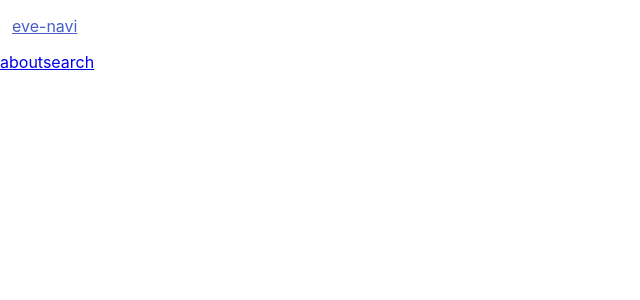
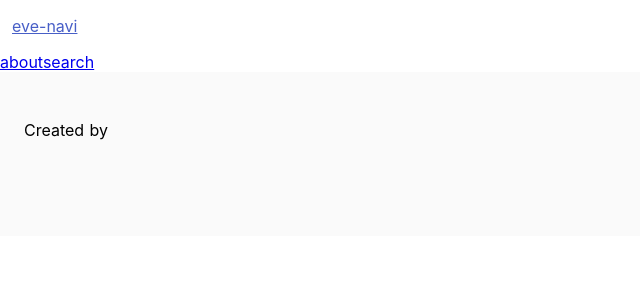
Before and after one commit to proelbtn/nitkc-kisa-navi, a Nuxt app in the folder front/: page / in a window 1280 px wide. Shown: the top 300 px of the page, without its empty margins (0-640 px from the left). Built offline with nearby package versions, Linux system fonts and the light colour scheme.

Commit message:
add sample code of footer

```diff
--- a/front/components/Footer.vue
+++ b/front/components/Footer.vue
@@ -1,4 +1,8 @@
 <template lang="pug">
+  footer.footer
+    div.content.has-text-centered
+      p
+        | Created by
 </template>
 
 <script lang="ts">
@@ -7,4 +11,7 @@ export default Vue.extend({})
 </script>
 
 <style lang="scss">
+@import '../node_modules/bulma/sass/utilities/_all.sass';
+@import '../node_modules/bulma/sass/base/helpers.sass';
+@import '../node_modules/bulma/sass/layout/footer.sass';
 </style>
```
